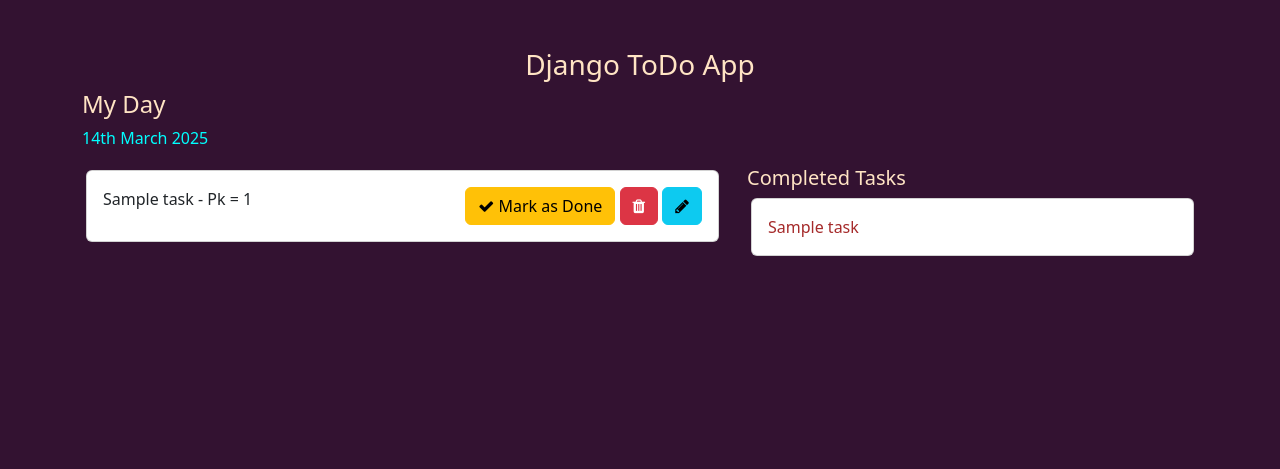
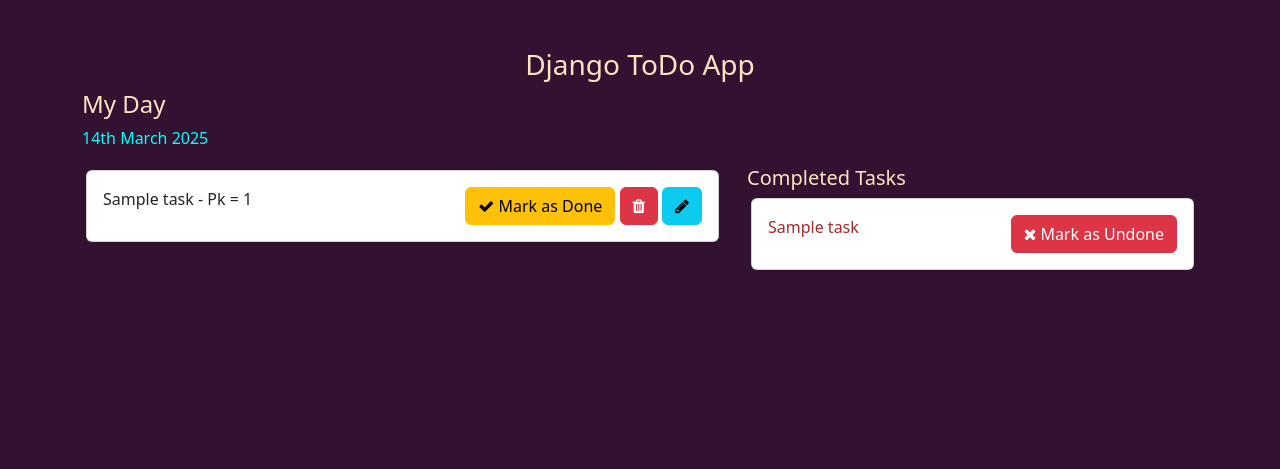
Before and after one commit to arin2024b/ToDo, a Django app: template templates/home.html in a window 1280 px wide. Shown: the top 469 px of the page. Run offline with Django 3.2, Linux system fonts and the light colour scheme; the template is opened without the code that fills it: most values are stand-ins (such as "Sample title", 1, 10 or a date in 2020).

Commit message:
todo app finally done

```diff
--- a/templates/home.html
+++ b/templates/home.html
@@ -47,6 +47,9 @@
                     <div class="card m-1" style="color: brown !important;">
                         <div class="card-body">
                             {{ i.task }}
+                            <span style="position: relative; float: right;">
+                                <a href="{% url 'mark_as_undone' i.pk %}" class="btn btn-danger"><i class="fa fa-times"></i> Mark as Undone</a>
+                            </span>
                         </div>
                     </div>
                 {% endfor %}
--- a/todo/urls.py
+++ b/todo/urls.py
@@ -4,6 +4,7 @@
 urlpatterns = [
     path('addTask/',views.addTask,name='addTask'),
     path('mark_as_done/<int:pk>/',views.mark_as_done,name='mark_as_done'),
+    path('mark_as_undone/<int:pk>/',views.mark_as_undone,name='mark_as_undone'),
     path('edit_task/<int:pk>/',views.edit_task,name='edit_task'),
     path('delete_task/<int:pk>/',views.delete_task,name='delete_task'),
 ]
--- a/todo/views.py
+++ b/todo/views.py
@@ -11,6 +11,12 @@
 def mark_as_done(rqst,pk):
     task = get_object_or_404(Task, pk=pk)
     task.is_completed = True
+    task.save()
+    return redirect('home')
+
+def mark_as_undone(rqst,pk):
+    task = get_object_or_404(Task,pk=pk)
+    task.is_completed = False
     task.save()
     return redirect('home')
 
```
Also changed, not shown: db.sqlite3.
